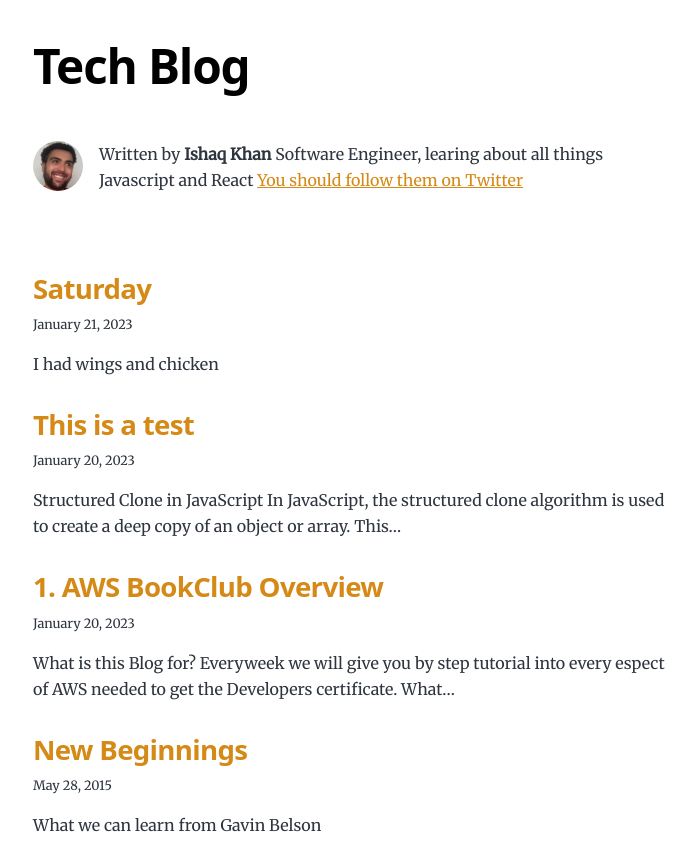
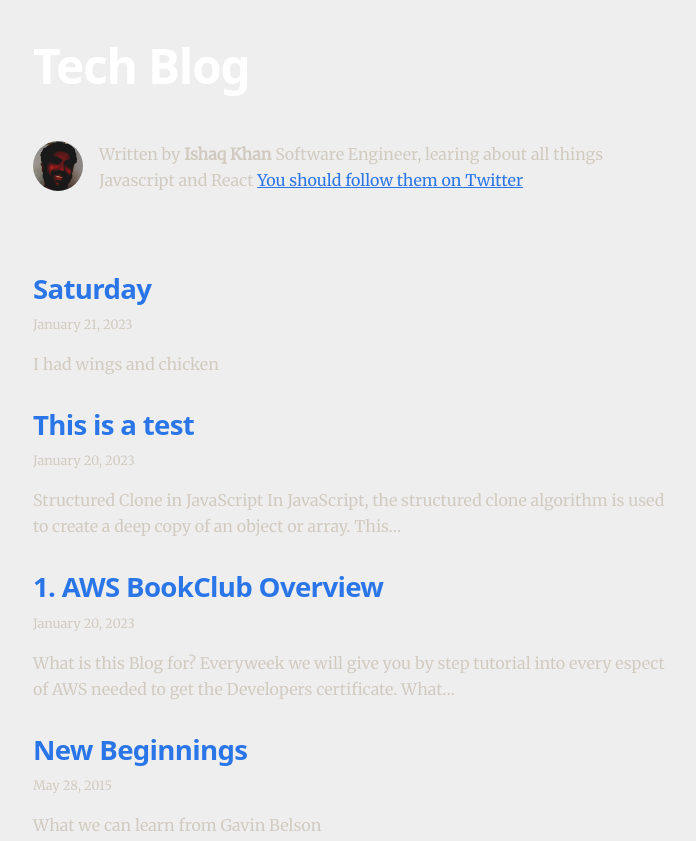
Before and after one commit to ishaqBBC/blog, a Gatsby site in the folder blog/: page / in a window 1280 px wide. Shown: the top 841 px of the page, without its empty margins (291-987 px from the left). Built offline with nearby package versions, Linux system fonts and the light colour scheme; Gatsby itself is replaced by a stand-in of ours.

Commit message:
inverted colors

```diff
--- a/blog/src/style.css
+++ b/blog/src/style.css
@@ -58,6 +58,7 @@
   --color-heading: #1a202c;
   --color-heading-black: black;
   --color-accent: #dfb81d;
+  --color-background: #111;
 }
 
 /* HTML elements */
@@ -73,6 +74,8 @@ html {
   font-size: var(--fontSize-root);
   -webkit-font-smoothing: antialiased;
   -moz-osx-font-smoothing: grayscale;
+  background: var(--color-background);
+  filter: invert(1);
 }
 
 body {
@@ -316,7 +319,11 @@ a:focus {
 .gatsby-highlight {
   margin-bottom: var(--spacing-8);
 }
+/* Images */
+img {
+  filter: invert(1) brightness(2.2) contrast(0.8);
 
+}
 /* Media queries */
 
 @media (max-width: 42rem) {
```
